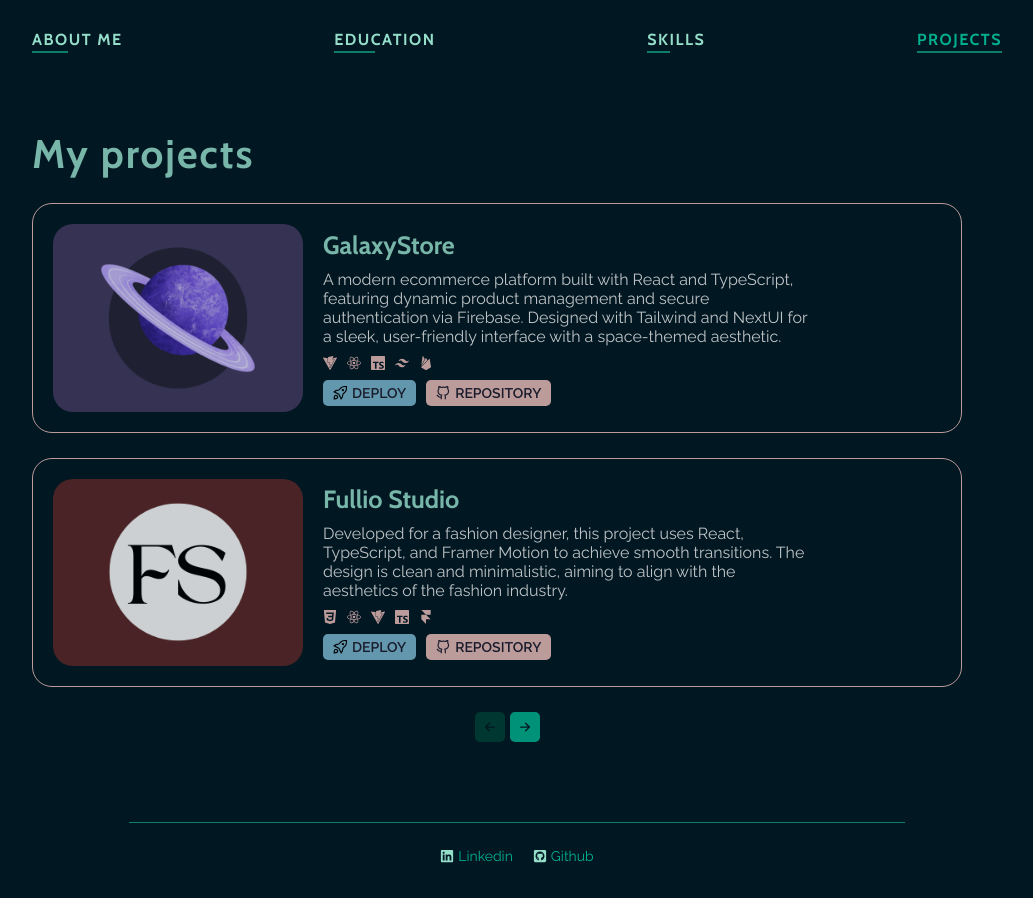
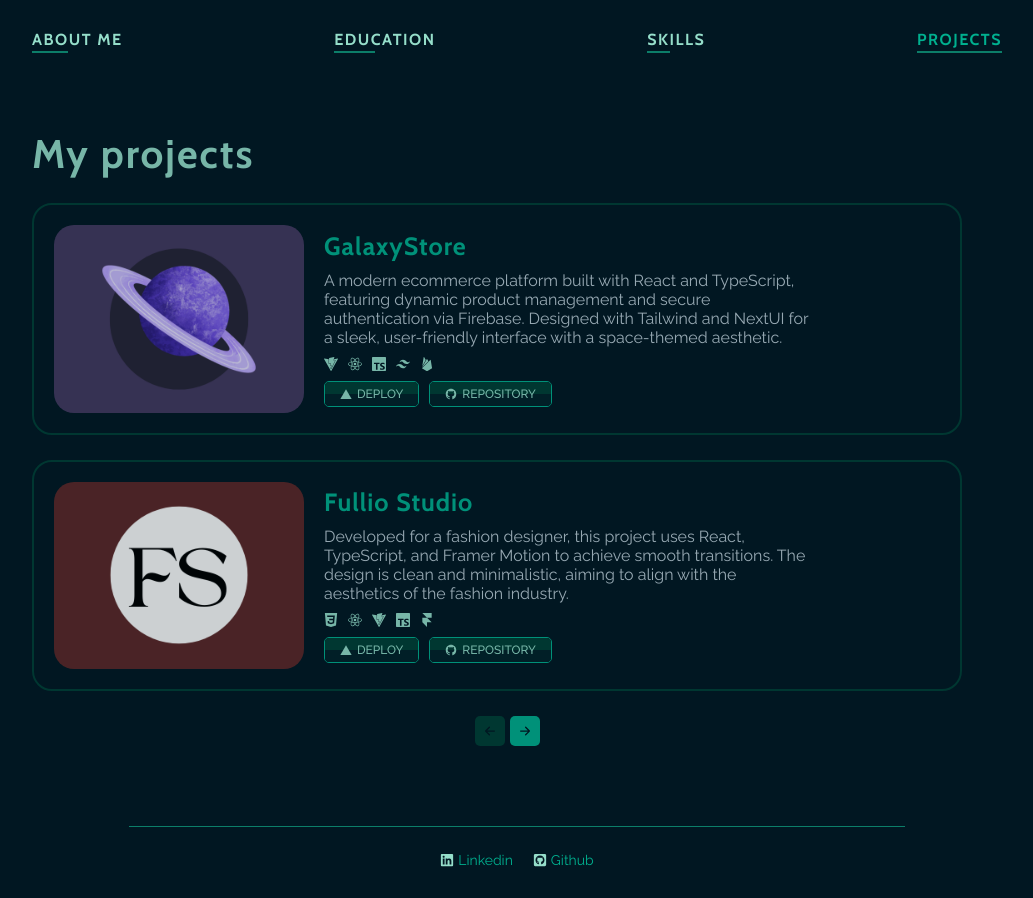
Before and after one commit to LucaCuello/MyPortfolio, a React (Vite) app: page /projects in a window 1280 px wide. Shown: the whole page, without its empty margins (123-1156 px from the left). Built offline with nearby package versions, Linux system fonts and the light colour scheme.

Commit message:
Add link functionality to button component

```diff
--- a/src/components/button/Button.tsx
+++ b/src/components/button/Button.tsx
@@ -7,8 +7,22 @@ export const Button = ({
   hasIcon = false,
   icon,
   size = "md",
+  as = "button",
+  linkTo = "#",
+  target = "_blank",
 }: ButtonProps) => {
-  return (
+  const isLink = as === "link";
+
+  return isLink ? (
+    <a
+      href={linkTo}
+      className={`button button-${variant} button-${size}`}
+      target={target}
+    >
+      {hasIcon && icon}
+      <span>{content}</span>
+    </a>
+  ) : (
     <button className={`button button-${variant} button-${size}`}>
       {hasIcon && icon}
       <span>{content}</span>
--- a/src/components/projectsCard/ProjectsCard.css
+++ b/src/components/projectsCard/ProjectsCard.css
@@ -2,16 +2,16 @@
   display: flex;
   justify-content: flex-start;
   gap: 20px;
-  border: 1px solid var(--ligth-main);
+  border: 2px solid var(--mint-200);
   border-radius: 20px;
   width: 100%;
   padding: 20px;
-  transition: all 200ms ease;
+  transition: all 300ms ease;
 }
 
 .project:hover {
-  border: 1px solid var(--accent-ligth);
-  transition: all 200ms ease;
+  border: 2px solid var(--mint-150);
+  transition: all 300ms ease;
 }
 
 .project-preview {
@@ -31,7 +31,7 @@
 }
 
 .project-description p {
-  color: var(--clear-white);
+  color: var(--neutral-200);
   font-size: var(--normal);
   width: 50ch;
 }
@@ -45,7 +45,14 @@
 }
 
 .techs-used svg {
-  color: var(--ligth-main);
+  color: var(--mint-50);
+}
+
+.card-heading {
+  font-family: "Cabin", sans-serif;
+  letter-spacing: 1px;
+  font-weight: 700;
+  color: var(--mint-100);
 }
 
 .go-to {
@@ -54,56 +61,3 @@
   align-items: center;
   gap: 10px;
 }
-
-.btn {
-  cursor: pointer;
-  display: flex;
-  justify-content: center;
-  align-items: center;
-  border: none;
-  gap: 5px;
-  background-color: var(--accent-ligth);
-  color: var(--dark-main);
-  font-size: var(--small);
-  text-transform: uppercase;
-  font-weight: 600;
-  padding: 5px 10px;
-  border-radius: 5px;
-  transition: all 150ms ease;
-}
-
-.btn:hover {
-  transform: scale(1.02);
-  transition: all 150ms ease;
-}
-
-.deploy-btn svg {
-  transform: rotate(0);
-  transition: transform 200ms ease;
-}
-
-.deploy-btn:hover svg {
-  transform: rotate(40deg);
-  transition: transform 200ms ease;
-}
-
-.repository-btn {
-  background-color: var(--ligth-main);
-}
-
-.deploy-btn:hover {
-  box-shadow: 5px 5px var(--accent-dark);
-}
-
-.repository-btn:hover {
-  box-shadow: 5px 5px var(--clear-ligth);
-}
-
-.repository-btn svg {
-  transition: transform 200ms ease;
-}
-
-.repository-btn:hover svg {
-  transform: rotate(10deg);
-  transition: transform 200ms ease;
-}
--- a/src/components/projectsCard/ProjectsCard.tsx
+++ b/src/components/projectsCard/ProjectsCard.tsx
@@ -1,17 +1,8 @@
 import { motion } from "framer-motion";
-import { FiGithub } from "react-icons/fi";
-import { GrDeploy } from "react-icons/gr";
-
+import { IoLogoGithub, IoLogoVercel } from "react-icons/io5";
+import { projectCardProps } from "../../interfaces/interfaces";
+import { Button } from "../Button/Button";
 import "./ProjectsCard.css";
-
-type CardProps = {
-  title: string;
-  description: string;
-  icons: React.ReactNode;
-  imagePath: string;
-  deploy: string;
-  repository: string;
-};
 
 export const ProjectsCard = ({
   title,
@@ -20,7 +11,7 @@ export const ProjectsCard = ({
   imagePath,
   deploy,
   repository,
-}: CardProps) => {
+}: projectCardProps) => {
   return (
     <motion.div
       initial={{ opacity: 0, scale: 0 }}
@@ -44,14 +35,24 @@ export const ProjectsCard = ({
         <p>{description}</p>
         <span className="techs-used">{icons}</span>
         <div className="go-to">
-          <a className="deploy-btn btn" href={deploy} target="_blank">
-            <GrDeploy />
-            Deploy
-          </a>
-          <a className="repository-btn btn" href={repository} target="_blank">
-            <FiGithub />
-            Repository
-          </a>
+          <Button
+            variant="primary"
+            content="Deploy"
+            size="sm"
+            hasIcon
+            icon={<IoLogoVercel />}
+            as="link"
+            linkTo={deploy}
+          />
+          <Button
+            variant="primary"
+            content="Repository"
+            size="sm"
+            hasIcon
+            icon={<IoLogoGithub />}
+            as="link"
+            linkTo={repository}
+          />
         </div>
       </div>
     </motion.div>
--- a/src/views/about/About.tsx
+++ b/src/views/about/About.tsx
@@ -20,7 +20,13 @@ export const About = () => {
         <h2 className="subheading">Front-end developer</h2>
         <div className="buttons-container">
           <Button variant="primary" content="My resume" />
-          <Button variant="primary" content="Contact me!" />
+          <Button
+            variant="primary"
+            content="Contact me!"
+            as="link"
+            linkTo="mailto:lucagcuello@gmail.com"
+            target="_self"
+          />
         </div>
         <main className="aboutme-body">
           <p>
```
Also changed, not shown: src/interfaces/interfaces.tsx (+11 -0 lines).
